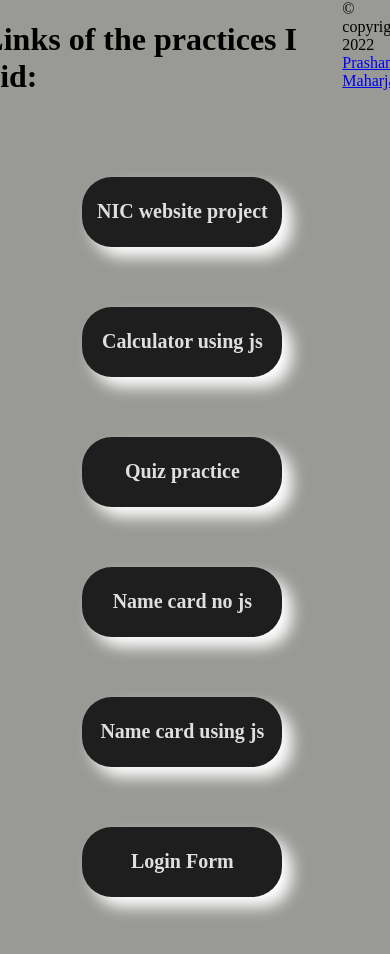
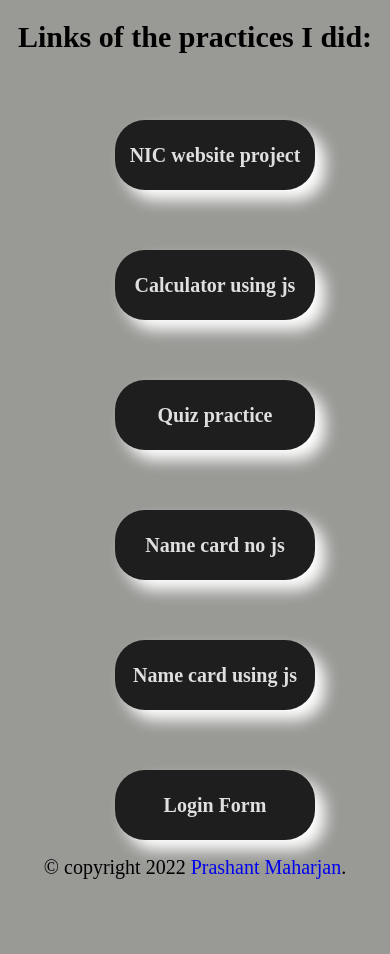
Before and after one commit to rockey223/links, a plain HTML site: page index.html in a window 390 px wide. After the commit the page ends 909 px from the top, so only its background shows below. Drawn offline with Linux system fonts and the light colour scheme.

Commit message:
Update style.css

```diff
--- a/style.css
+++ b/style.css
@@ -1,16 +1,15 @@
 body{
     margin: 0;
     padding: 0;
-
     width: 100%;
     background-color: rgb(153, 153, 150);
     display: flex;
     justify-content: center;
     align-content: center;
+    flex-direction: column;
 }
 
 .container{
-
     display: flex;
     justify-content: center;
     align-items: center;
@@ -21,9 +20,8 @@ body{
    display: flex;
    justify-content: center;
    align-items: center;
-    list-style: none;
-    margin: 30px;
-    flex-wrap: wrap;
+   list-style: none;
+   flex-wrap: wrap;
 }
 
 .container .link-container .link-items{
@@ -52,3 +50,28 @@ body{
     box-shadow:  10px 10px 15px #000000;
     font-size: 18px;
 }
+
+.footer{
+    position: absolute;
+    bottom: 30px;
+    font-size: 20px;
+    width: 100%;
+    text-align: center;
+}
+
+a{
+    text-decoration: none;
+}
+
+@media  screen and  (max-width:768px){
+    h1{
+        font-size: 30px ;
+    }
+    .footer{
+        position: relative;
+        font-size: 20px;
+        width: 100%;
+        text-align: center;
+    }
+
+}
```
